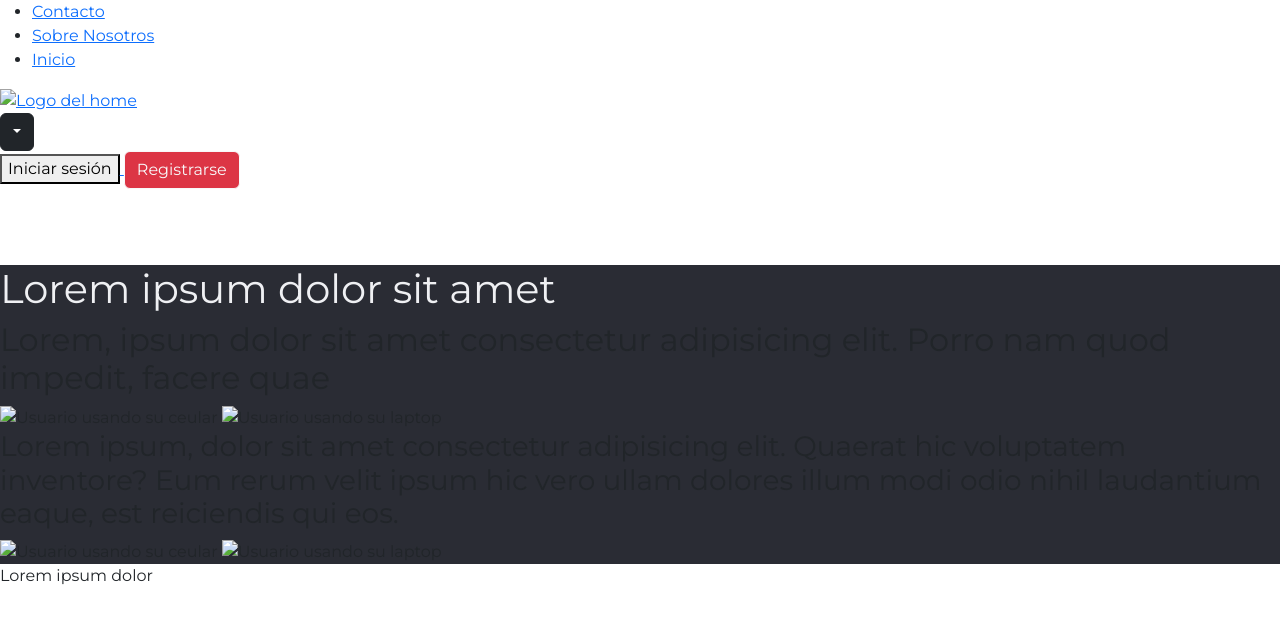
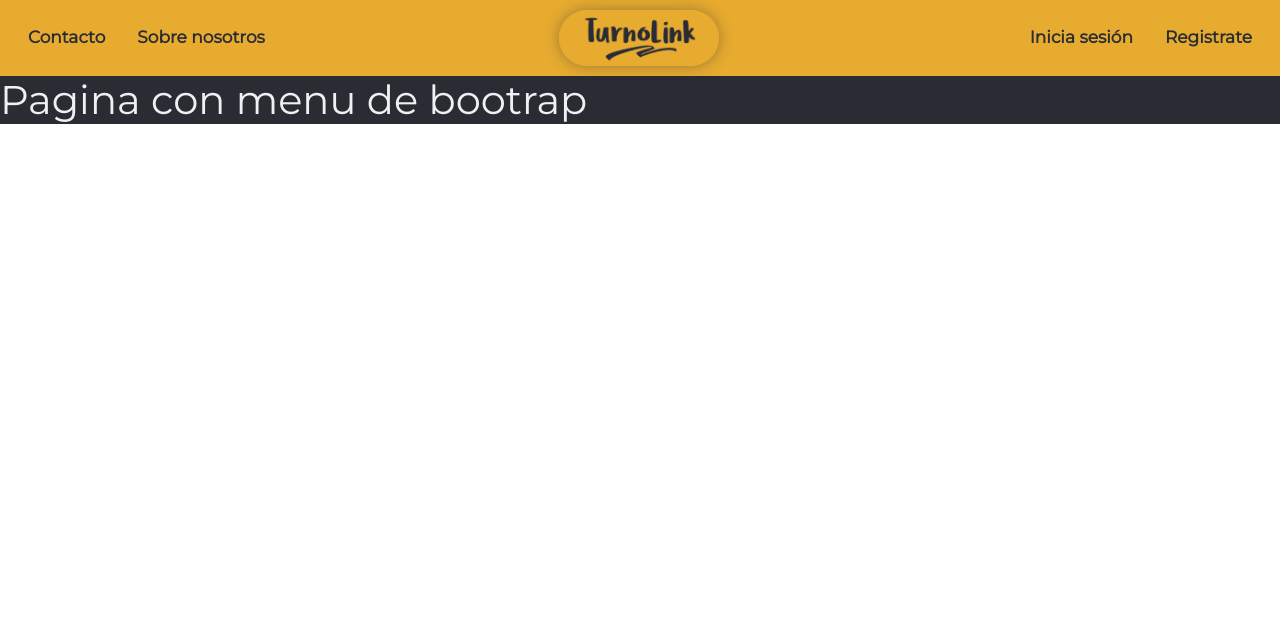
Before and after one commit to Cosquts/tercer-preentrega, a website: page index.html in a window 1280 px wide. Drawn offline with nearby package versions, Linux system fonts and the light colour scheme; files that its build step writes are made by us from their sources.

Commit message:
nuevo index

```diff
--- a/index.html
+++ b/index.html
@@ -2,10 +2,9 @@
 <html lang="en">
   <head>
     <meta charset="UTF-8" />
-    <meta http-equiv="X-UA-Compatible" content="IE=edge" />
     <meta name="viewport" content="width=device-width, initial-scale=1.0" />
-    <title></title>
-    <link rel="stylesheet" href="css/styles.css" />
+    <title>Inicio - TurnoLink</title>
+    <link rel="stylesheet" href="css/style.css" />
     <link
       href="https://cdn.jsdelivr.net/npm/bootstrap@5.3.0/dist/css/bootstrap.min.css"
       rel="stylesheet"
@@ -13,116 +12,103 @@
       crossorigin="anonymous"
     />
   </head>
-  <body>
-    <!-- el header contiene un nav > 3 div (info/logo/botones) -->
-    <header class="header">
-      <nav class="header__nav">
-        <div class="header__nav-container">
-          <ul class="header__nav-list">
-            <li class="header__nav-items">
-              <a class="header__nav-links" href="pages/contacto.html"
-                >Contacto</a
+  <body id="bodyy">
+    <header>
+      <nav class="navbar bg-body-tertiary fixed-top p-0">
+
+
+        <div class="container-fluid header-color">
+
+            <nav class="nav d-none d-md-flex">
+
+                <a class="nav-link" href="#">Contacto</a>
+                <a class="nav-link" href="#">Sobre nosotros</a>
+
+              </nav>
+
+          <a class="navbar-brand" href="#"
+            ><img
+              class="img-logo"
+              src="img/logo header turnolink.png"
+              alt="logo de la app"
+          /></a>
+
+          <nav class="nav d-none d-md-flex">
+
+            <a class="nav-link" href="#">Inicia sesión</a>
+            <a class="nav-link" href="#">Registrate</a>
+
+          </nav>
+
+          <button
+            class="navbar-toggler d-md-none"
+            type="button"
+            data-bs-toggle="offcanvas"
+            data-bs-target="#offcanvasNavbar"
+            aria-controls="offcanvasNavbar"
+            aria-label="Toggle navigation"
+          >
+            <span class="navbar-toggler-icon"></span>
+          </button>
+          <div
+            class="offcanvas offcanvas-end"
+            tabindex="-1"
+            id="offcanvasNavbar"
+            aria-labelledby="offcanvasNavbarLabel"
+          >
+            <div class="offcanvas-header">
+              <h5 class="offcanvas-title" id="offcanvasNavbarLabel">
+                Offcanvas
+              </h5>
+              <button
+                type="button"
+                class="btn-close"
+                data-bs-dismiss="offcanvas"
+                aria-label="Close"
+              ></button>
+            </div>
+            <div class="offcanvas-body">
+              <ul class="navbar-nav justify-content-end flex-grow-1 pe-3">
+                <li class="nav-item">
+                  <a class="nav-link active" aria-current="page" href="#"
+                    >Home</a
                   >
                 </li>
-            <li class="header__nav-items">
-              <a class="header__nav-links" href="pages/sobrenosotros.html"
-                >Sobre Nosotros</a
-              >
+                <li class="nav-item">
+                  <a class="nav-link" href="#">Link</a>
                 </li>
-            <li class="header__nav-items">
-              <a class="header__nav-links" href="index.html">Inicio</a>
-            </li>
-          </ul>
-        </div>
-
-        <div class="header__logo">
-          <a class="header__logo-link" href="index.html" class="content-logo"
-            ><img
-              class="header__logo-img"
-              src="img/logo.png"
-              alt="Logo del home"
-          /></a>
-        </div>
-
-        <ul class="navbar-nav">
                 <li class="nav-item dropdown">
-            <button
-              class="btn btn-dark dropdown-toggle"
+                  <a
+                    class="nav-link dropdown-toggle"
+                    href="#"
+                    role="button"
                     data-bs-toggle="dropdown"
                     aria-expanded="false"
-            ></button>
-            <ul class="dropdown-menu dropdown-menu-dark">
-              <button class="btn btn-success">Iniciar sesión</button>
-              <button class="btn btn-danger">Registrarse</button>
-              <li><a class="dropdown-item" href="#">Contacto</a></li>
+                  >
+                    Dropdown
+                  </a>
+                  <ul class="dropdown-menu">
+                    <li><a class="dropdown-item" href="#">Action</a></li>
                     <li>
-                <a class="dropdown-item" href="pages/sobrenosotros.html"
-                  >Sobre nosotros</a
-                >
+                      <a class="dropdown-item" href="#">Another action</a>
+                    </li>
+                    <li>
+                      <hr class="dropdown-divider" />
+                    </li>
+                    <li>
+                      <a class="dropdown-item" href="#">Something else here</a>
                     </li>
                   </ul>
                 </li>
               </ul>
-
-        <div class="header__button-container">
-          <a class="header__button-container-link" href="pages/login.html">
-            <button class="header__button-container-click">
-              Iniciar sesión
-            </button>
-          </a>
-          <a href="pages/signup.html">
-            <button class="btn btn-danger btn-outline-light">
-              Registrarse
-            </button>
-          </a>
+            </div>
+          </div>
         </div>
       </nav>
     </header>
+<main>
+  <h1>Pagina con menu de bootrap</h1>
 
-    <main class="home-main">
-      <h1 class="titulo">Lorem ipsum dolor sit amet</h1>
-
-      <div class="lorem-img">
-        <section class="lorem-left">
-          <h2>
-            Lorem, ipsum dolor sit amet consectetur adipisicing elit. Porro nam
-            quod impedit, facere quae
-          </h2>
-
-          <div class="imagenes-right">
-            <img
-              class="imagen-1"
-              src="img/celular barba.png"
-              alt="Usuario usando su ceular"
-            />
-            <img
-              class="imagen-2"
-              src="img/laptop barba.png"
-              alt="Usuario usando su laptop"
-            />
-          </div>
-
-          <h3>
-            Lorem ipsum, dolor sit amet consectetur adipisicing elit. Quaerat
-            hic voluptatem inventore? Eum rerum velit ipsum hic vero ullam
-            dolores illum modi odio nihil laudantium eaque, est reiciendis qui
-            eos.
-          </h3>
-        </section>
-        <!-- uso un poco de "spanglish" para tratar de no hacer conflicto con las clases de bootrap -->
-        <div class="imagenes-right">
-          <img
-            class="imagen-1"
-            src="img/celular barba.png"
-            alt="Usuario usando su ceular"
-          />
-          <img
-            class="imagen-2"
-            src="img/laptop barba.png"
-            alt="Usuario usando su laptop"
-          />
-        </div>
-      </div>
 </main>
     <script
       src="https://cdn.jsdelivr.net/npm/bootstrap@5.3.0/dist/js/bootstrap.bundle.min.js"
@@ -130,7 +116,4 @@
       crossorigin="anonymous"
     ></script>
   </body>
-  <footer>
-    <p>Lorem ipsum dolor</p>
-  </footer>
 </html>
```
Also changed, not shown: index-b.html (deleted, +0 -119 lines). Lines whose indentation alone changed are shown as unchanged.
